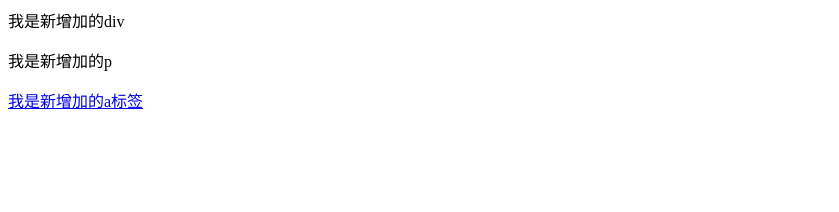
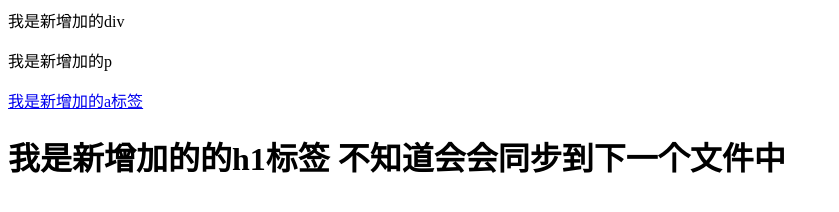
Before and after one commit to tzl499989028/git-branch, a plain HTML site: page index.html in a window 1280 px wide. Shown: the whole page, without its empty margins (0-839 px from the left). Drawn offline with Linux system fonts and the light colour scheme.

Commit message:
新增加了h1

```diff
--- a/index.html
+++ b/index.html
@@ -10,5 +10,9 @@
     <div>我是新增加的div</div>
     <p>我是新增加的p</p>
     <a href="#">我是新增加的a标签</a>
+    <h1>我是新增加的的h1标签
+        不知道会会同步到下一个文件中
+    </h1>
+
 </body>
 </html>
```
